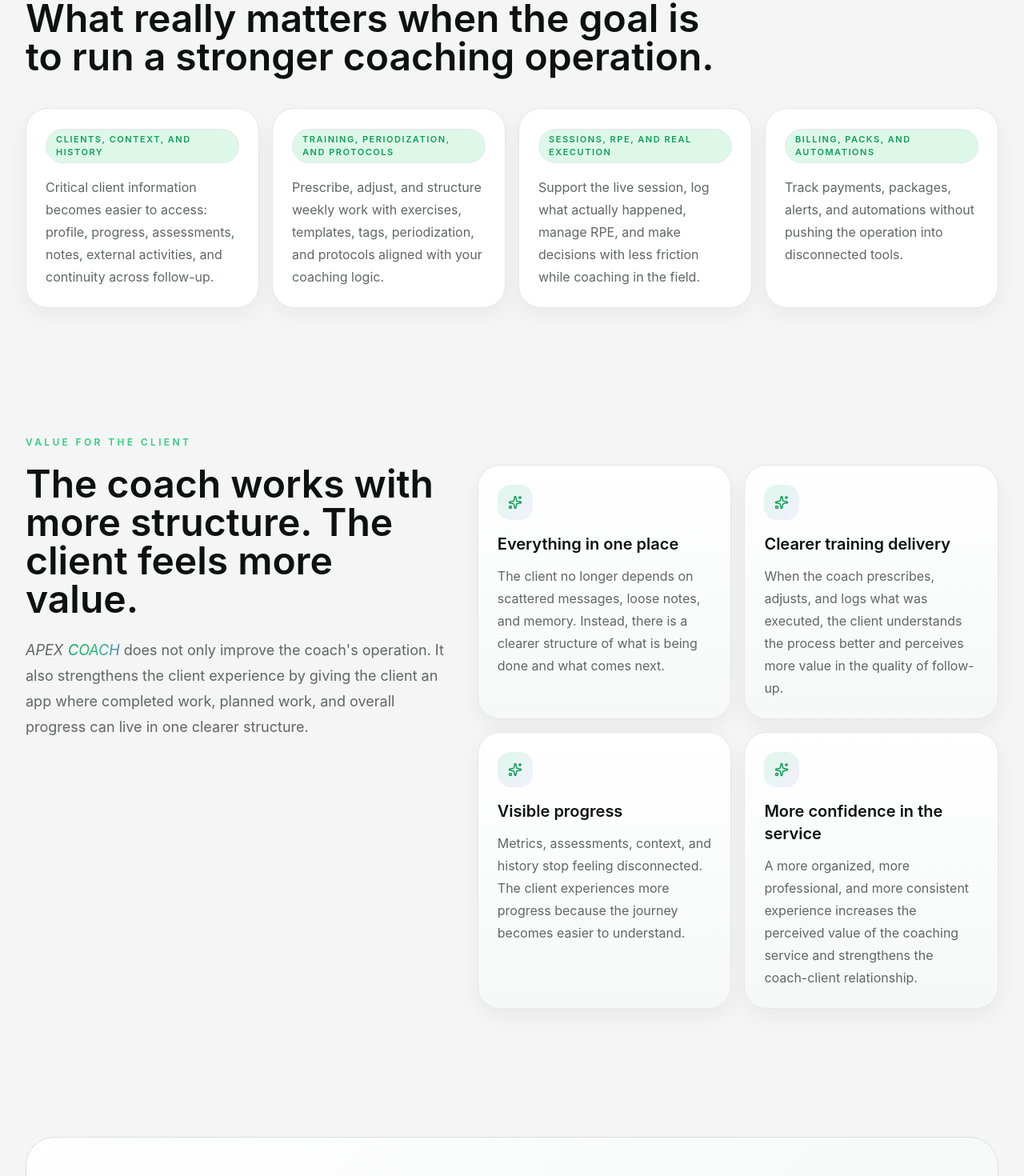
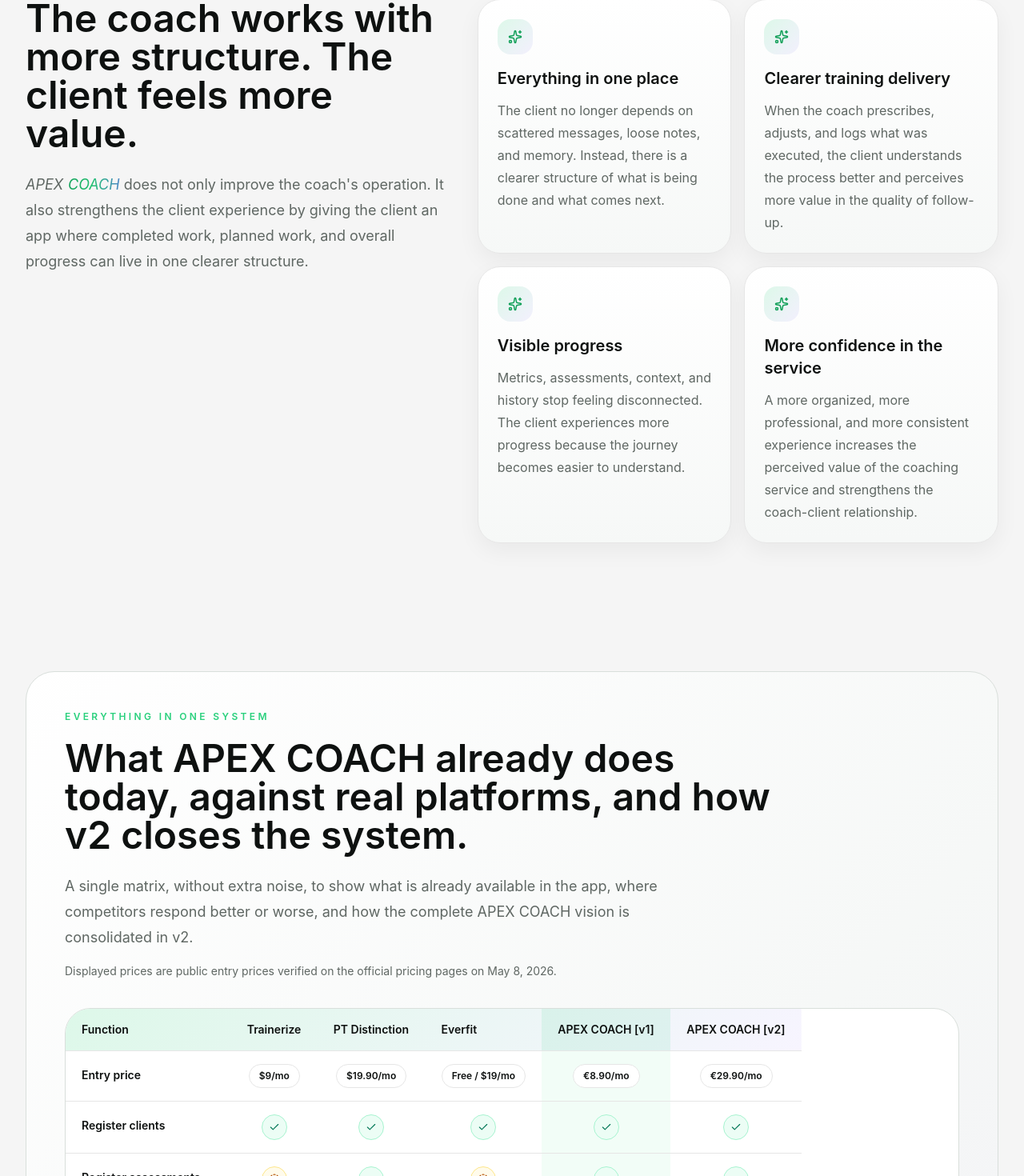
Before and after one commit to potter-53/apexcoach-web, a Next.js app: page / in a window 1280 px wide. Shown: the part 4612-6082 px from the top of the page at 80% size. Built offline with nearby package versions, Linux system fonts and the light colour scheme.

Commit message:
Polish landing comparison and consolidate key sections

```diff
--- a/src/App.jsx
+++ b/src/App.jsx
@@ -169,7 +169,7 @@
     flowTag: "Fluxo do coach",
     flowTitle: "Pensada para acompanhar o coach desde a preparação até ao fecho da sessão.",
     flowCards: [
-      { title: "Acesso imediato", text: "Chegar rapidamente Ã  ação certa, sem navegação excessiva nem etapas desnecessárias." },
+      { title: "Acesso imediato", text: "Chegar rapidamente à ação certa, sem navegação excessiva nem etapas desnecessárias." },
       { title: "Registo em contexto", text: "Registar notas, ajustar cargas e conduzir a sessão sem comprometer o ritmo do treino." },
       { title: "Acompanhamento qualificado", text: "Interpretar com mais rapidez o que mudou em cada aluno e decidir com maior segurança técnica." },
     ],
@@ -712,8 +712,11 @@
         <table className="min-w-[920px] border-collapse text-left">
           <thead className="bg-[linear-gradient(135deg,var(--accent-soft),rgba(124,77,255,0.06))]">
             <tr>
-              {headers.map((header) => (
-                <th key={header} className="px-5 py-4 text-sm font-semibold text-[var(--text)]">
+              {headers.map((header, index) => (
+                <th
+                  key={header}
+                  className={`px-5 py-4 text-sm font-semibold text-[var(--text)] ${index === 4 ? "bg-[rgba(42,208,125,0.10)]" : ""}`}
+                >
                   {header}
                 </th>
               ))}
@@ -726,7 +729,10 @@
                   <span className="font-semibold">{row[0]}</span>
                 </td>
                 {row.slice(1).map((value, index) => (
-                  <td key={`${row[0]}-${index}`} className="border-t border-[var(--border)] px-5 py-4 align-top text-center text-sm leading-7 text-[var(--text-muted)]">
+                  <td
+                    key={`${row[0]}-${index}`}
+                    className={`border-t border-[var(--border)] px-5 py-4 align-top text-center text-sm leading-7 text-[var(--text-muted)] ${index === 3 ? "bg-[rgba(42,208,125,0.06)]" : ""}`}
+                  >
                     <div className="flex justify-center">{renderStatus(value)}</div>
                   </td>
                 ))}
@@ -1030,16 +1036,6 @@
         </section>
 
         <section className="mx-auto max-w-7xl px-5 py-20 lg:px-8">
-          <SectionLabel>{t.capabilityTag}</SectionLabel>
-          <h2 className="mt-5 max-w-4xl text-4xl font-semibold leading-tight text-[var(--text)] sm:text-5xl">{renderBrandText(t.capabilityTitle)}</h2>
-          <div className="mt-10 grid gap-4 lg:grid-cols-2 xl:grid-cols-4">
-            {t.capabilityCards.map((card) => (
-              <CapabilityCard key={card.title} title={card.title} text={card.text} />
-            ))}
-          </div>
-        </section>
-
-        <section className="mx-auto max-w-7xl px-5 py-20 lg:px-8">
           <SectionLabel>{t.clientValueTag}</SectionLabel>
           <div className="mt-5 grid gap-8 lg:grid-cols-[0.9fr_1.1fr]">
             <div>
@@ -1068,6 +1064,11 @@
                   {lang === "pt"
                     ? "Uma única matriz, sem ruído, para mostrar o que já está disponível na app, onde a concorrência responde melhor ou pior, e como a visão completa da APEX COACH fica consolidada na v2."
                     : "A single matrix, without extra noise, to show what is already available in the app, where competitors respond better or worse, and how the complete APEX COACH vision is consolidated in v2."}
+                </p>
+                <p className="mt-3 text-sm leading-7 text-[var(--text-muted)]">
+                  {lang === "pt"
+                    ? "Os preços apresentados são preços públicos de entrada verificados nas páginas oficiais em 8 de maio de 2026."
+                    : "Displayed prices are public entry prices verified on the official pricing pages on May 8, 2026."}
                 </p>
               </div>
               <div>
```
